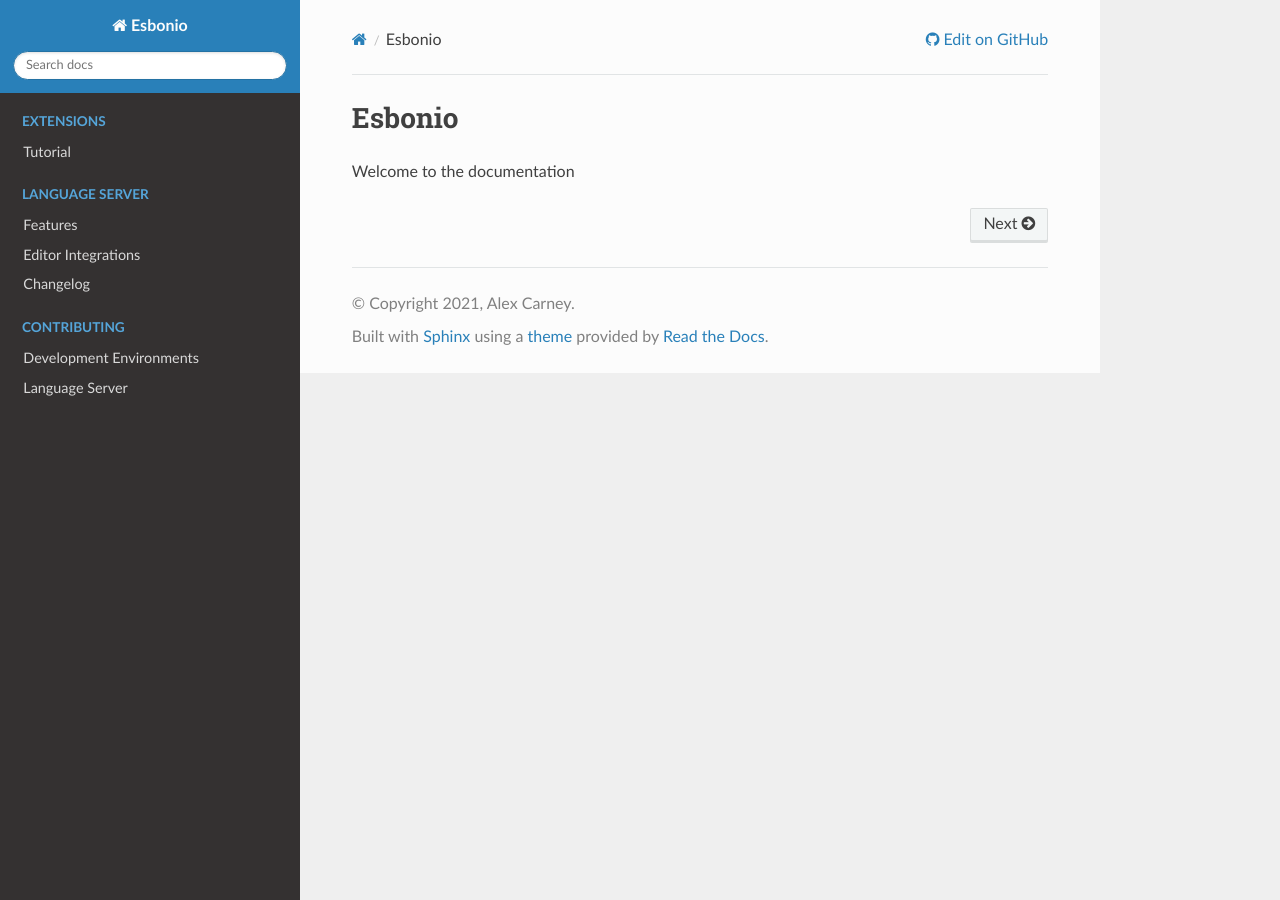
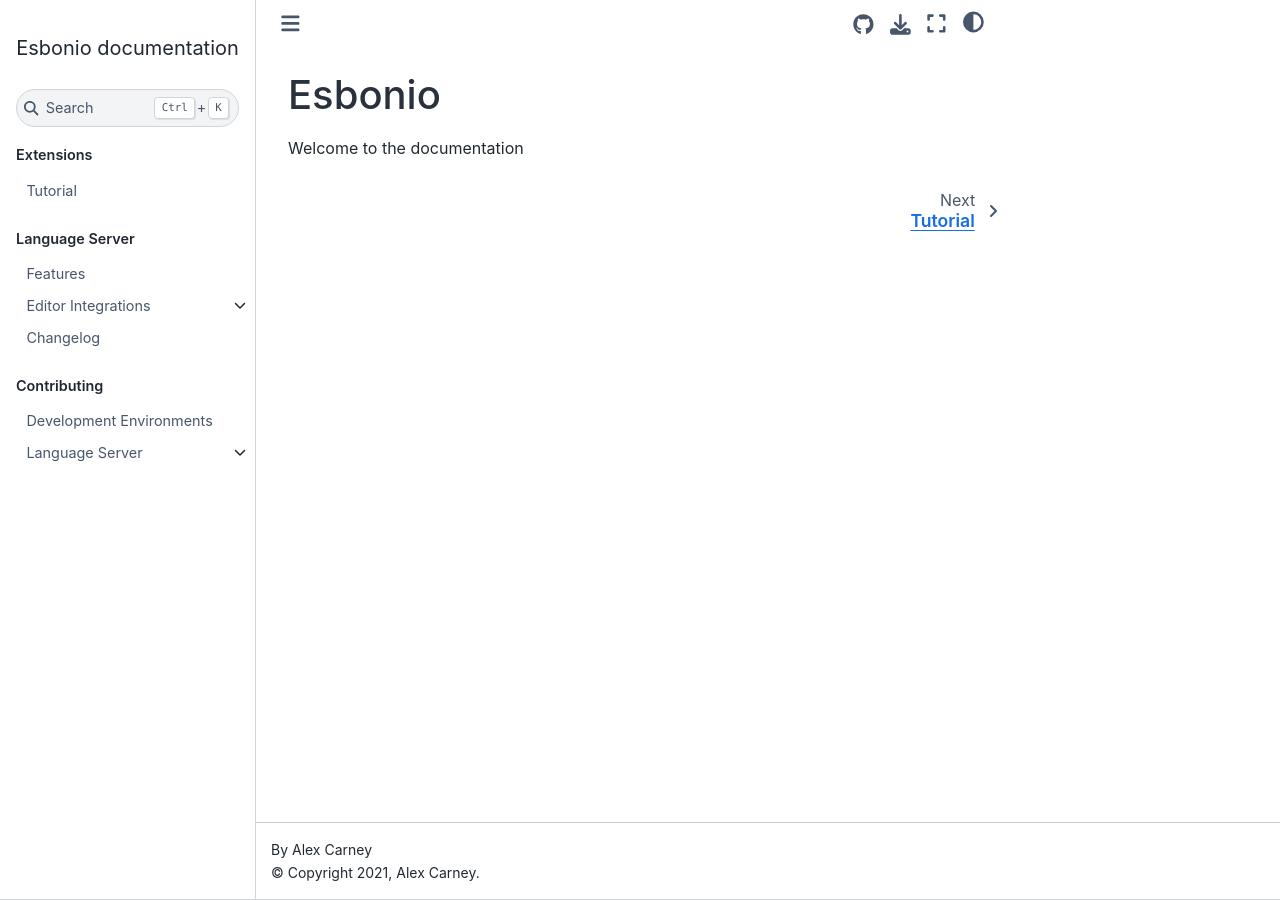
Before and after one commit to swyddfa/esbonio, a Sphinx documentation site: the page built from docs/index.rst, in a window 1280 px wide. Built offline with Sphinx 7.4.7 and the Sphinx Book theme 1.1.4, drawn with Linux system fonts in a browser that asks for light colours; the version number could not be read and is left out; some of the changed lines change nothing that is shown.

Commit message:
docs: Switch to sphinx-book-theme

```diff
--- a/docs/conf.py
+++ b/docs/conf.py
@@ -64,13 +64,15 @@
 # The theme to use for HTML and HTML Help pages.  See the documentation for
 # a list of builtin themes.
 #
-html_theme = "sphinx_rtd_theme"
-html_context = {
-    "conf_py_path": "/docs/",
-    "display_github": True,
-    "github_repo": "esbonio",
-    "github_user": "swyddfa",
-    "github_version": "release",
+html_theme = "sphinx_book_theme"
+
+html_theme_options = {
+    "repository_url": "https://github.com/swyddfa/esbonio",
+    "use_repository_button": True,
+    "use_issues_button": True,
+    "use_edit_page_button": True,
+    "repository_branch": "release",
+    "path_to_docs": "docs/",
 }
 # Add any paths that contain custom static files (such as style sheets) here,
 # relative to this directory. They are copied after the builtin static files,
--- a/docs/requirements.txt
+++ b/docs/requirements.txt
@@ -1,4 +1,4 @@
 sphinx
-sphinx_rtd_theme
+sphinx-book-theme
 ../lib/esbonio
 ../lib/esbonio-extensions
```
